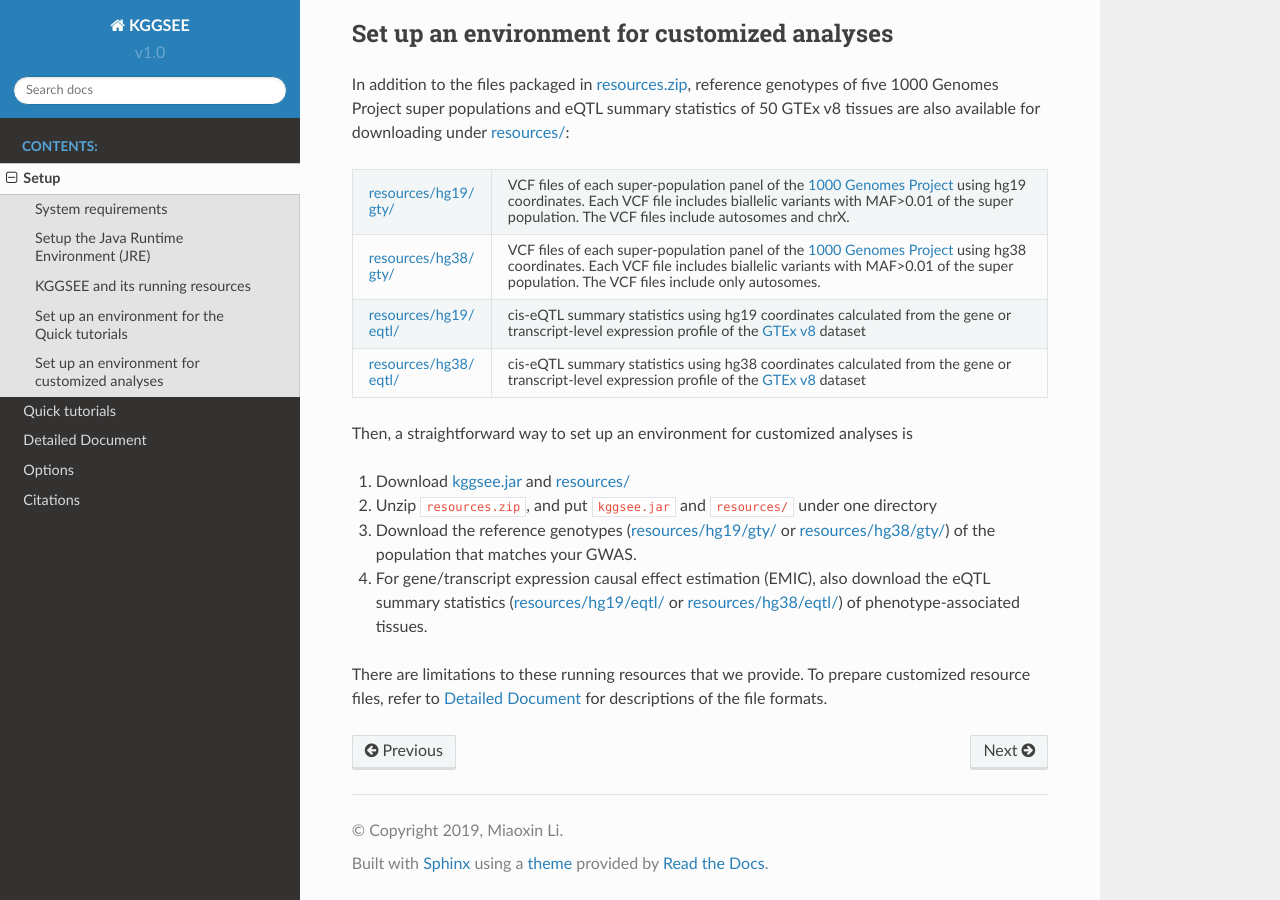
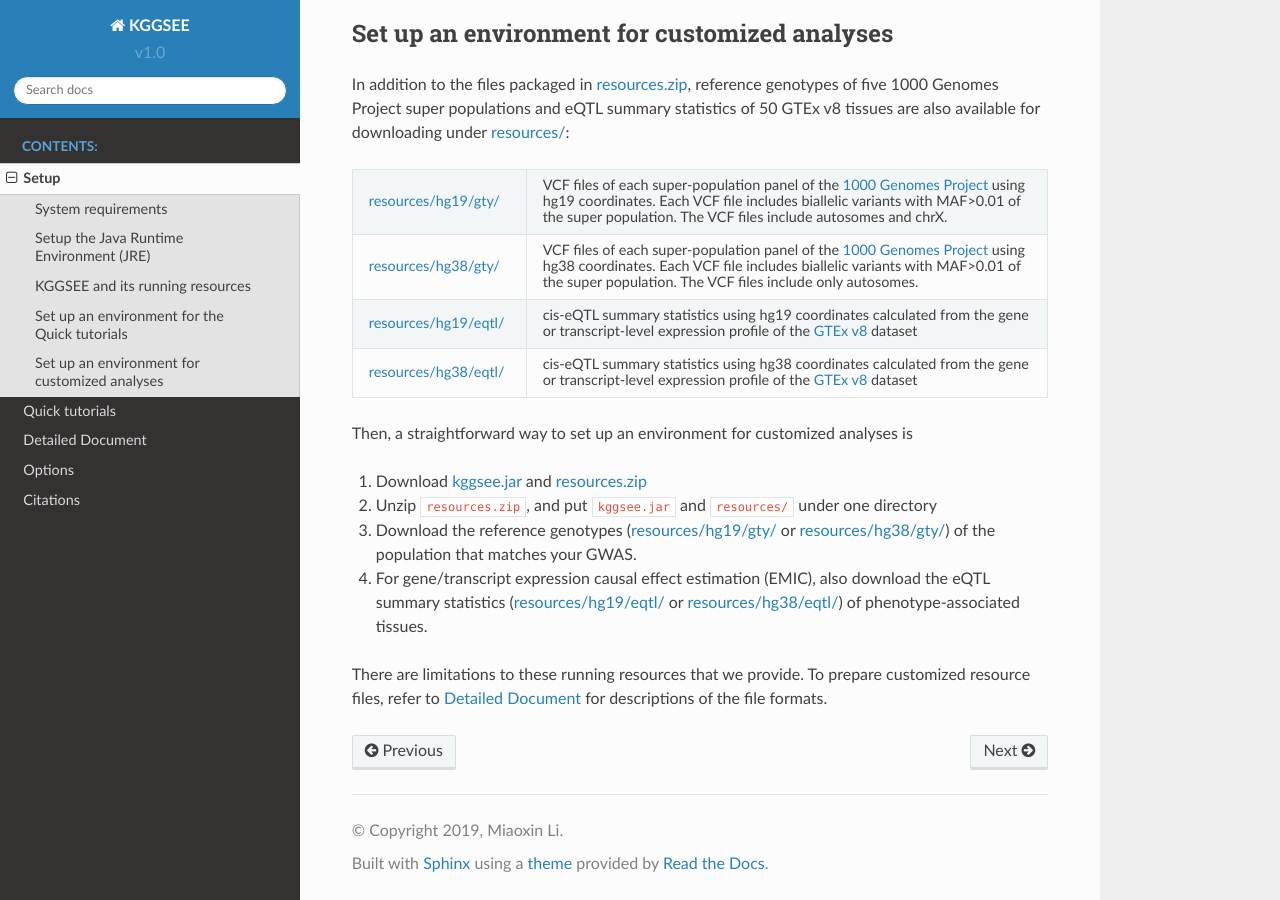
Before and after one commit to pmglab/KGGSEE, a Sphinx documentation site: the page built from doc/source/setup.rst, in a window 1280 px wide and 900 px high, scrolled down 1949 px. Built offline with Sphinx 7.4.7 and the Read the Docs theme 2.0.0, drawn with Linux system fonts in a browser that asks for light colours; some of the changed lines change nothing that is shown.

Commit message:
Update setup.rst

```diff
--- a/doc/source/setup.rst
+++ b/doc/source/setup.rst
@@ -39,7 +39,7 @@ KGGSEE and its running resources
 KGGSEE is written in Java and distributed as a Java Archive ``kggsee.jar``. To perform an analysis, corresponding running resources are also needed.  For example, reference genotypes and gene annotations are needed for gene-based association tests (GATES and EHE) and heritability estimations (EHE); in addition, eQTL summary statistics are needed for gene-expression causal effect estimation (EMIC). Thus, ``kggsee.jar`` is always needed and which resource files are needed is determined by the analysis performed. We provide the following download links.
 
 .. list-table::
-    :widths: 1 4 1
+    :widths: 1 3 1
     :header-rows: 1
     :class: tight-table
 
@@ -115,7 +115,7 @@ Set up an environment for customized analyses
 In addition to the files packaged in `resources.zip <https://mailsysueducn-my.sharepoint.com/:u:/g/personal/limiaoxin_mail_sysu_edu_cn/EYhQXE95WZFMqERo_xNOhZUB8lGeyTwPuiWM26AX8CHP8Q?e=PwbMoa>`_, reference genotypes of five 1000 Genomes Project super populations and eQTL summary statistics of 50 GTEx v8 tissues are also available for downloading under `resources/ <https://mailsysueducn-my.sharepoint.com/:f:/g/personal/limiaoxin_mail_sysu_edu_cn/EpXRqLXIToZItErUHiDNDO0BM29gbEn1-Grs14D_EqORJQ?e=0ZjvlN>`_:
 
 .. list-table::
-    :widths: 1 4
+    :widths: 1 3
     :header-rows: 0
     :class: tight-table
 
@@ -131,7 +131,7 @@ In addition to the files packaged in `resources.zip <https://mailsysueducn-my.sh
 
 Then, a straightforward way to set up an environment for customized analyses is
 
-#. Download `kggsee.jar <https://pmglab.top/kggsee/download/lib/v1/kggsee.jar>`_ and `resources/ <https://mailsysueducn-my.sharepoint.com/:f:/g/personal/limiaoxin_mail_sysu_edu_cn/EpXRqLXIToZItErUHiDNDO0BM29gbEn1-Grs14D_EqORJQ?e=0ZjvlN>`_
+#. Download `kggsee.jar <https://pmglab.top/kggsee/download/lib/v1/kggsee.jar>`_ and `resources.zip <https://mailsysueducn-my.sharepoint.com/:u:/g/personal/limiaoxin_mail_sysu_edu_cn/EYhQXE95WZFMqERo_xNOhZUB8lGeyTwPuiWM26AX8CHP8Q?e=PwbMoa>`_
 #. Unzip ``resources.zip``, and put ``kggsee.jar`` and ``resources/`` under one directory
 #. Download the reference genotypes (`resources/hg19/gty/ <https://mailsysueducn-my.sharepoint.com/:f:/g/personal/limiaoxin_mail_sysu_edu_cn/Etg8dblAlUtGhtyN9RO49e0BvkXzgZj6Byy7PtNOUdLMMA?e=ks1hm1>`_ or `resources/hg38/gty/ <https://mailsysueducn-my.sharepoint.com/:f:/g/personal/limiaoxin_mail_sysu_edu_cn/Ep3EPaJSEqtAk_Eh7I7X4OwB9MDNe-LEwGUTFGC1V__O-A?e=d3KbyH>`_) of the population that matches your GWAS.
 #. For gene/transcript expression causal effect estimation (EMIC), also download the eQTL summary statistics (`resources/hg19/eqtl/ <https://mailsysueducn-my.sharepoint.com/:f:/g/personal/limiaoxin_mail_sysu_edu_cn/EnhWhqLUNcpOrh6O3enFvCUBRvQ13v2970tcpOnNmmlKyg?e=1jkl06>`_ or `resources/hg38/eqtl/ <https://mailsysueducn-my.sharepoint.com/:f:/g/personal/limiaoxin_mail_sysu_edu_cn/EtWxtqj5HTRHsEw4IiZ9xAMBu9S8Defi67pmL3_rNUjb9w?e=ufFapJ>`_) of phenotype-associated tissues.
```
